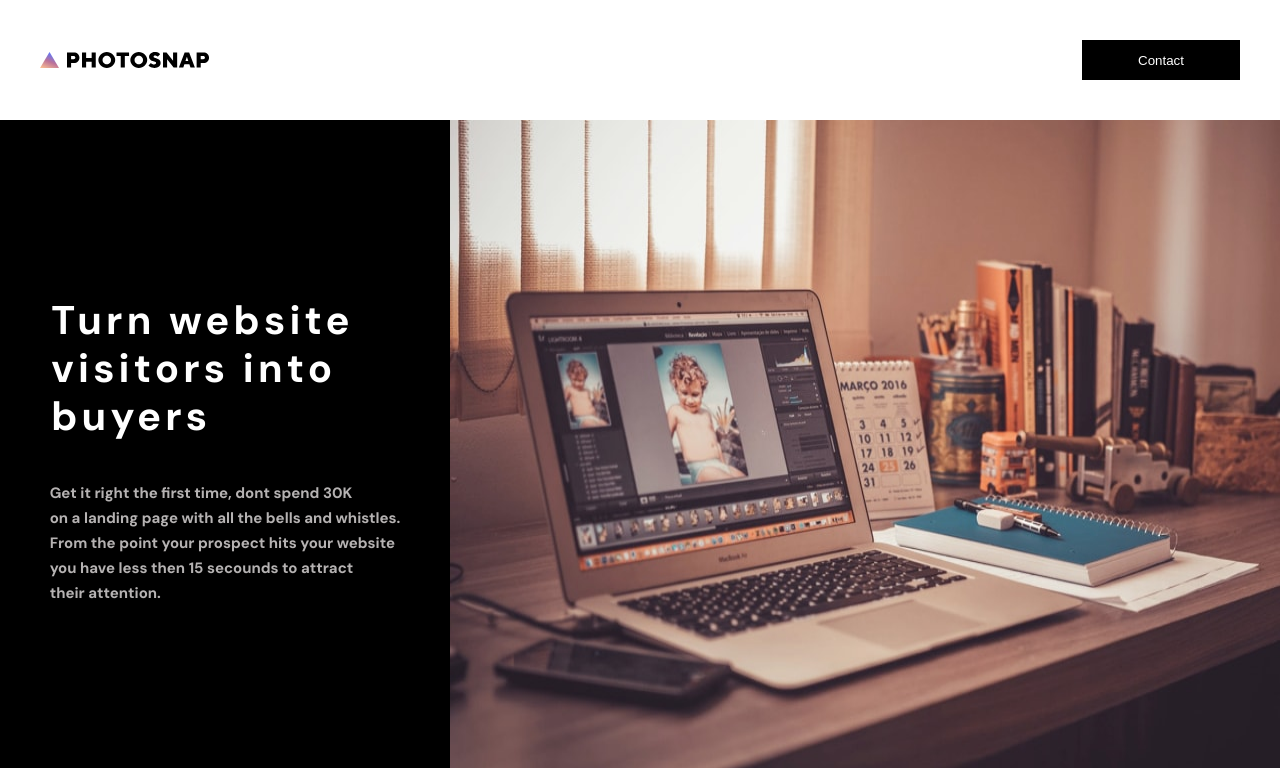
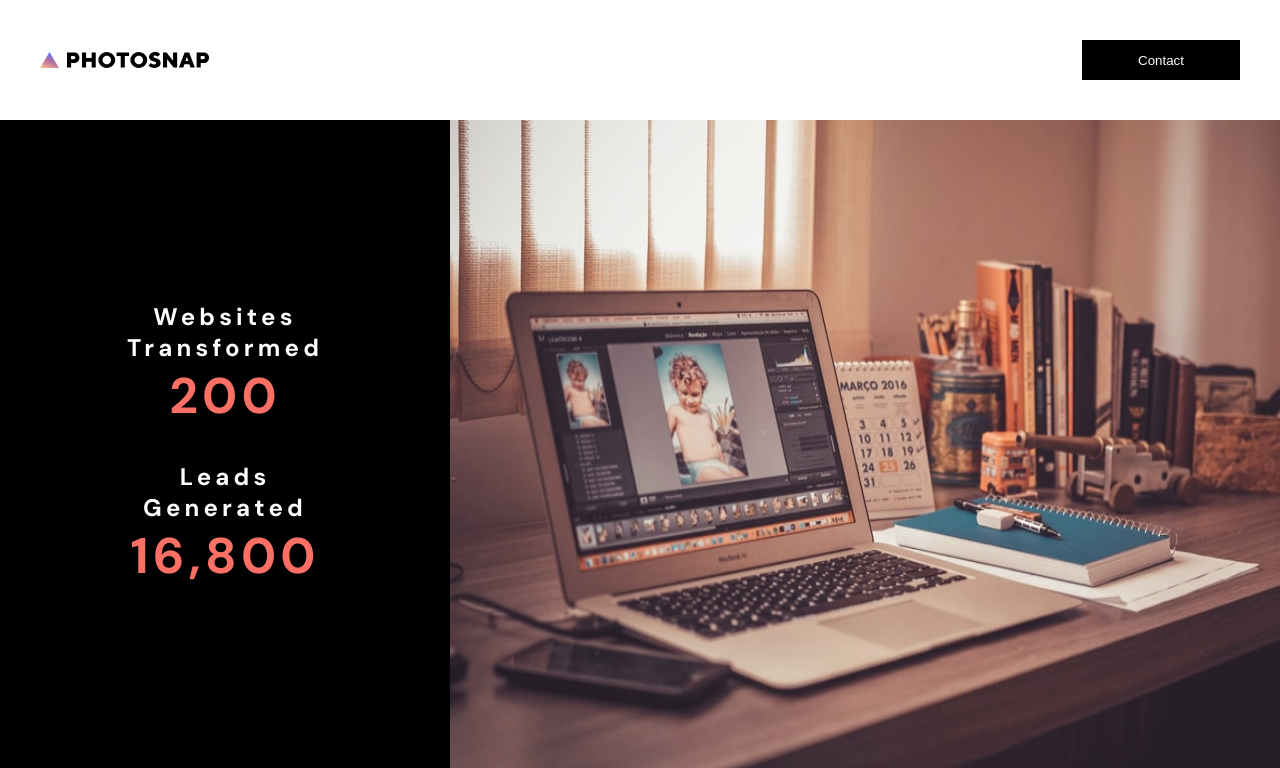
Before and after one commit to shaunvan119/slv-landing-page, a React (Create React App) app: page / in a window 1280 px wide. Shown: the top 768 px of the page. Built offline with nearby package versions, Linux system fonts and the light colour scheme.

Commit message:
added count component

```diff
--- a/package.json
+++ b/package.json
@@ -12,6 +12,7 @@
     "@testing-library/react": "^13.3.0",
     "@testing-library/user-event": "^13.5.0",
     "react": "^18.2.0",
+    "react-countup": "^6.3.0",
     "react-dom": "^18.2.0",
     "react-icons": "^4.4.0",
     "react-scripts": "5.0.1",
--- /dev/null
+++ b/src/components/CountLeads.js
@@ -0,0 +1,18 @@
+import './count.css'
+
+import CountUp from 'react-countup';
+
+function CountLeads() {
+
+    return (
+        <CountUp start={0} end={16800} delay={1}>
+                {({ countUpRef }) => (
+                <div className='count-box'>
+                <span className='count-component' ref={countUpRef} />
+                </div>
+                )}
+        </CountUp>
+    )
+}
+
+export default CountLeads
--- /dev/null
+++ b/src/components/CountWeb.js
@@ -0,0 +1,18 @@
+import './count.css'
+
+import CountUp from 'react-countup';
+
+function CountWeb() {
+
+    return (
+        <CountUp start={0} end={200} delay={1}>
+                {({ countUpRef }) => (
+                <div className='count-box'>
+                <span className='count-component' ref={countUpRef} />
+                </div>
+                )}
+        </CountUp>
+    )
+}
+
+export default CountWeb
--- /dev/null
+++ b/src/components/count.css
@@ -0,0 +1,5 @@
+.count-component {
+    color: #fa7064;
+    font-family: DM Sans;
+    font-size: 50px;
+}
--- a/src/containers/Topmain/TopMain.js
+++ b/src/containers/Topmain/TopMain.js
@@ -1,5 +1,7 @@
 import './topMain.css'
 import computer from '../../assets/home/desktop/beautiful-stories.jpg'
+import Count from '../../components/CountWeb'
+import CountLeads from '../../components/CountLeads'
 
 
 function TopMain() {
@@ -8,12 +10,8 @@ function TopMain() {
         <div className="top-wrapper">
         <div className="top-main-container-one">
             <div className="top-main-one">
-            <h1 className="main-h1">Turn website <br/>visitors into<br/>buyers</h1>
-            <p className="main-p">Get it right the first time, dont spend 30K<br/>
-                on a landing page with all the bells and whistles.<br/>
-                From the point your prospect hits your website<br/>
-                you have less then 15 secounds to attract<br/>
-                their attention.</p>
+            <h1 className="main-h1-count">Websites<br/> Transformed<br/><Count/></h1>
+            <h1 className="main-h1-count">Leads<br/> Generated<br/><CountLeads/></h1>
             </div>
             <img src={computer} alt="computer"/>
        </div>
@@ -21,6 +19,7 @@ function TopMain() {
        <div className="top-main-container-one">
             <img src={computer} alt="computer"/>
             <div className="top-main-two">
+
             <h1 className="main-h1-two">Fully responsive<br/> website with<br/>purpose</h1>
             <p className="main-p">We will design a fully responsive website that will<br/>
             convert traffic into buyers, your website has one job,<br/>
@@ -37,9 +36,11 @@ function TopMain() {
        <div className="top-main-container-one">
             <div className="top-main-one">
             <h1 className="main-h1">Turn website <br/>visitors into<br/>buyers</h1>
-            <p className="main-p">Your website has one job, generating <br/>inbound leads.<br/>
-             We will build a SEO friendly website and<br/>
-             lead landing page that will convert online traffic.</p>
+            <p className="main-p">Get it right the first time, dont spend 30K<br/>
+                on a landing page with all the bells and whistles.<br/>
+                From the point your prospect hits your website<br/>
+                you have less then 15 secounds to attract<br/>
+                their attention.</p>
             </div>
             <img src={computer} alt="computer"/>
        </div>
--- a/src/containers/Topmain/topMain.css
+++ b/src/containers/Topmain/topMain.css
@@ -35,6 +35,17 @@
     color: #ffffff;
 }
 
+
+.main-h1-count {
+    font-size: 24px;
+    font-weight: 700;
+
+    letter-spacing: 4.166666507720947px;
+    color: #ffffff;
+    text-align: center;
+}
+
+
 .main-h1-two {
     color: #000000;
     font-size: 40px;
```
Also changed, not shown: 1 other file (tests, documents, lock files or other folders).
